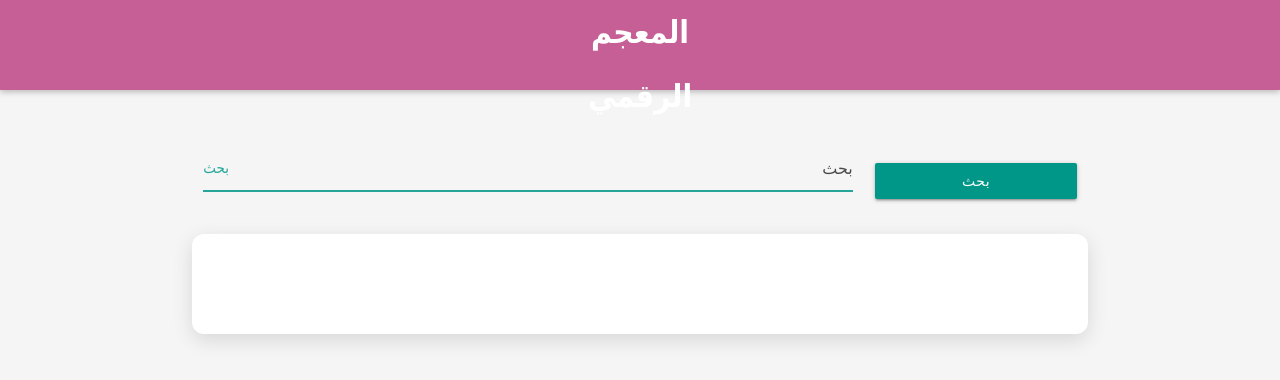
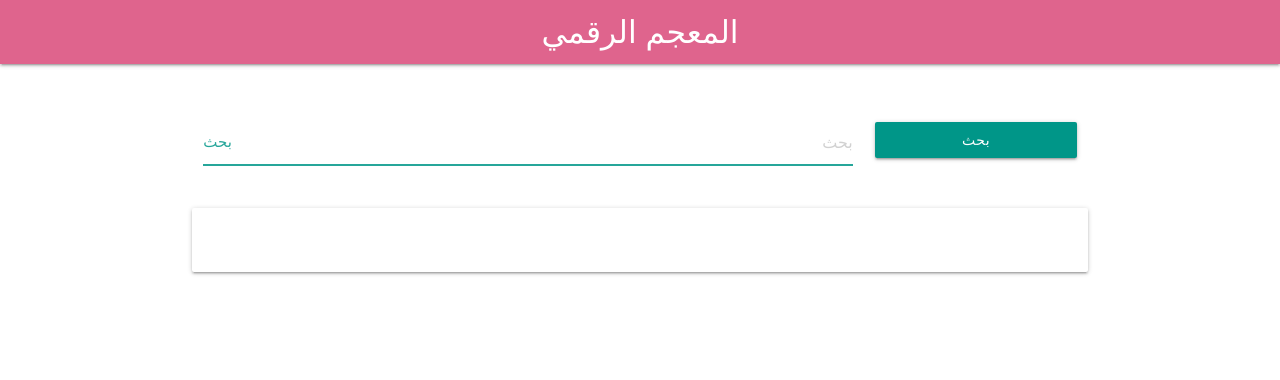
Before and after one commit to khuloud1994/arabic-dictionary-web, a website: page public/index.html in a window 1280 px wide. Drawn offline with nearby package versions, Linux system fonts and the light colour scheme.

```diff
--- a/public/style.css
+++ b/public/style.css
@@ -1,91 +1,7 @@
-/* ===== إعدادات عامة ===== */
-body {
-  font-family: "Tahoma", Arial, sans-serif;
-  margin: 0;
-  padding: 0;
-  background-color: #f5f5f5;
-  direction: rtl;
+.nav-rose { background: #df648d; }
+
+input {
+  text-align: right;
 }
 
-/* ===== الشريط العلوي ===== */
-.nav-rose {
-  background-color: #c55f95;   /* أزرق واضح */
-  height: 90px;                /* مهم: ارتفاع الشريط */
-  display: flex;
-  align-items: center;         /* توسيط عمودي */
-  justify-content: center;     /* توسيط أفقي */
-  color: white;
-  font-size: 20px;
-  font-weight: bold;
-  box-shadow: 0 2px 6px rgba(0,0,0,0.25);
-}
-
-
-/* ===== منطقة البحث ===== */
-.search-container {
-  padding: 30px;
-}
-
-/* مربع إدخال البحث */
-input[type="text"] {
-  width: 100%;
-  border: 2px solid #5e0707;      /* أحمر */
-  border-radius: 8px;
-  padding: 10px 12px;
-  font-size: 16px;
-  outline: none;
-  text-align: right;
-  background-color: white;
-}
-
-/* عند الضغط على مربع البحث */
-input[type="text"]:focus {
-  border-color: #b71c1c;          /* أحمر أغمق */
-  box-shadow: 0 0 6px rgba(211, 47, 47, 0.4);
-}
-
-/* النص الافتراضي (بحث) */
-input::placeholder {
-  color: #000000;
-  opacity: 0.7;
-}
-
-/* ===== زر البحث ===== */
-button {
-  margin-top: 15px;
-  background-color: #5e0707;
-  color: white;
-  border: none;
-  padding: 10px 26px;
-  font-size: 16px;
-  border-radius: 6px;
-  cursor: pointer;
-}
-
-button:hover {
-  background-color: #5e0707;
-}
-
-/* ===== بطاقة النتيجة ===== */
-.card {
-  margin-top: 20px;
-  padding: 18px;
-  border-radius: 12px;
-  background: #ffffff;
-  box-shadow: 0 6px 20px rgba(0,0,0,0.12);
-}
-
-/* الكلمة */
-.word {
-  font-size: 22px;
-  font-weight: bold;
-  color: #5e0707;
-}
-
-/* المعنى */
-.meaning {
-  font-size: 16px;
-  margin-top: 8px;
-  color: #333;
-  line-height: 1.6;
-}
+.card { margin-top: 20px; }
```
